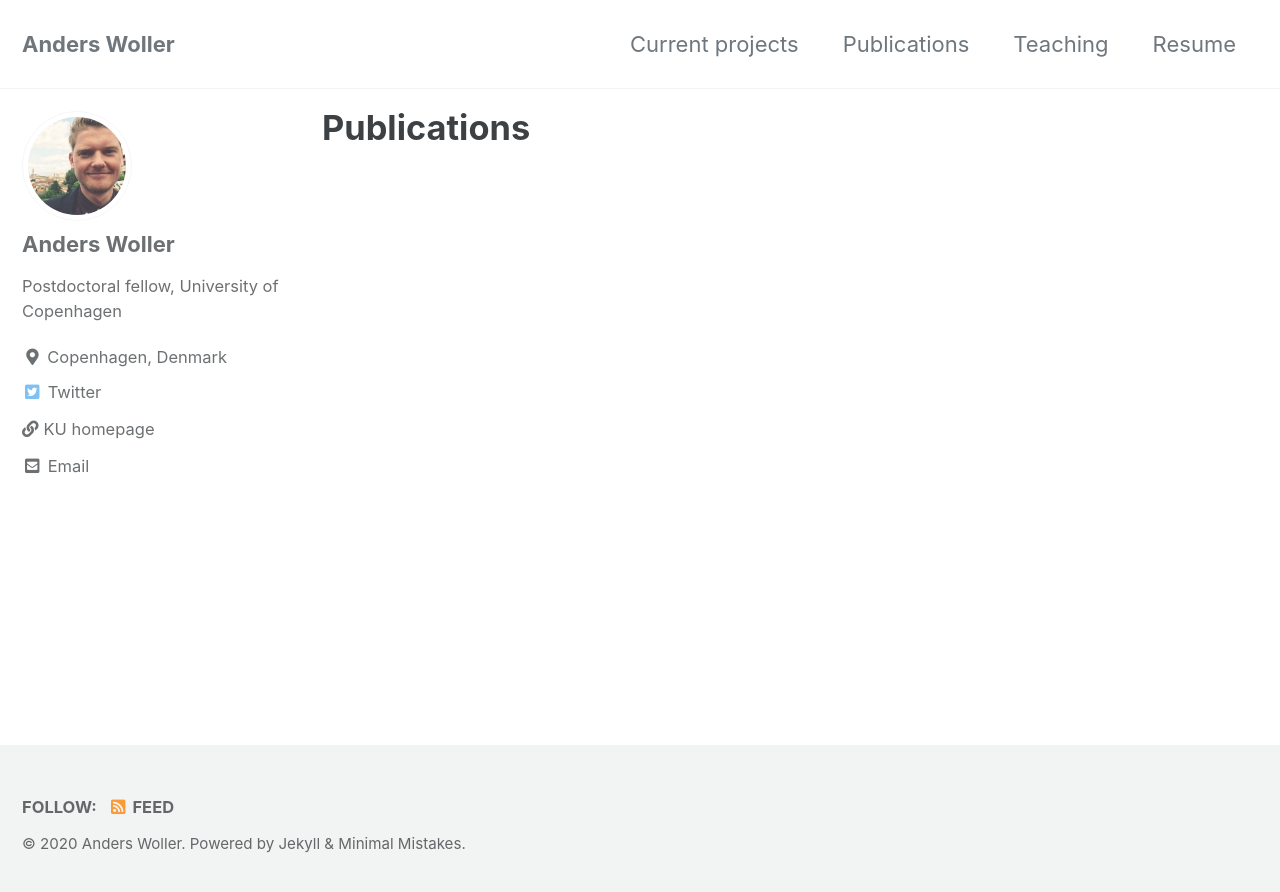
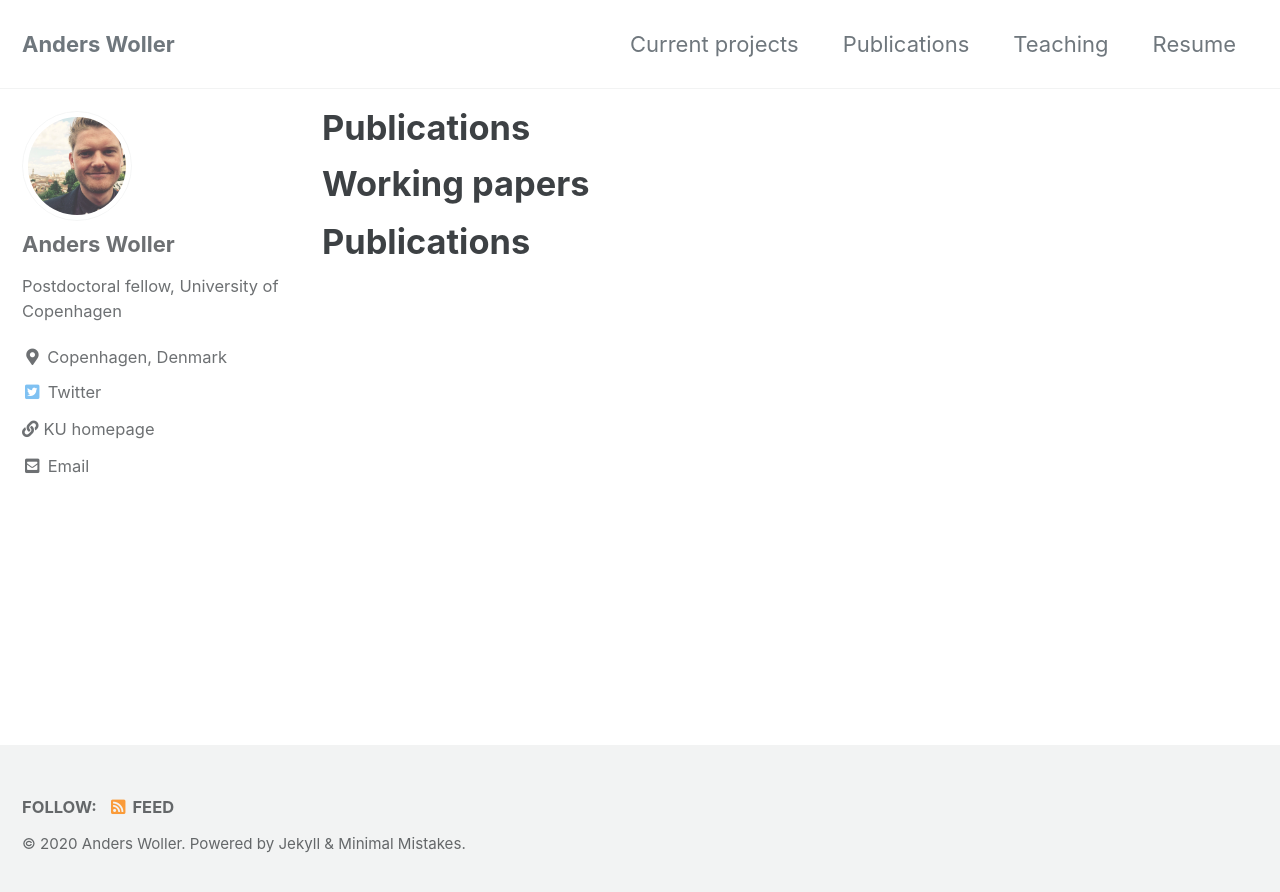
Before and after one commit to AndersWoller/AndersWoller.github.io, a Jekyll site: the page built from _pages/publications.md, in a window 1280 px wide. Shown: the top 892 px of the page. Built offline with Jekyll 4.4.1, drawn with Linux system fonts in a browser that asks for light colours; cached includes are drawn as plain includes.

Commit message:
Update publications.md

```diff
--- a/_pages/publications.md
+++ b/_pages/publications.md
@@ -3,3 +3,14 @@
 permalink: /pub/
 author_profile: true
 ---
+
+# Working papers
+
+
+
+
+
+
+
+
+# Publications
```
